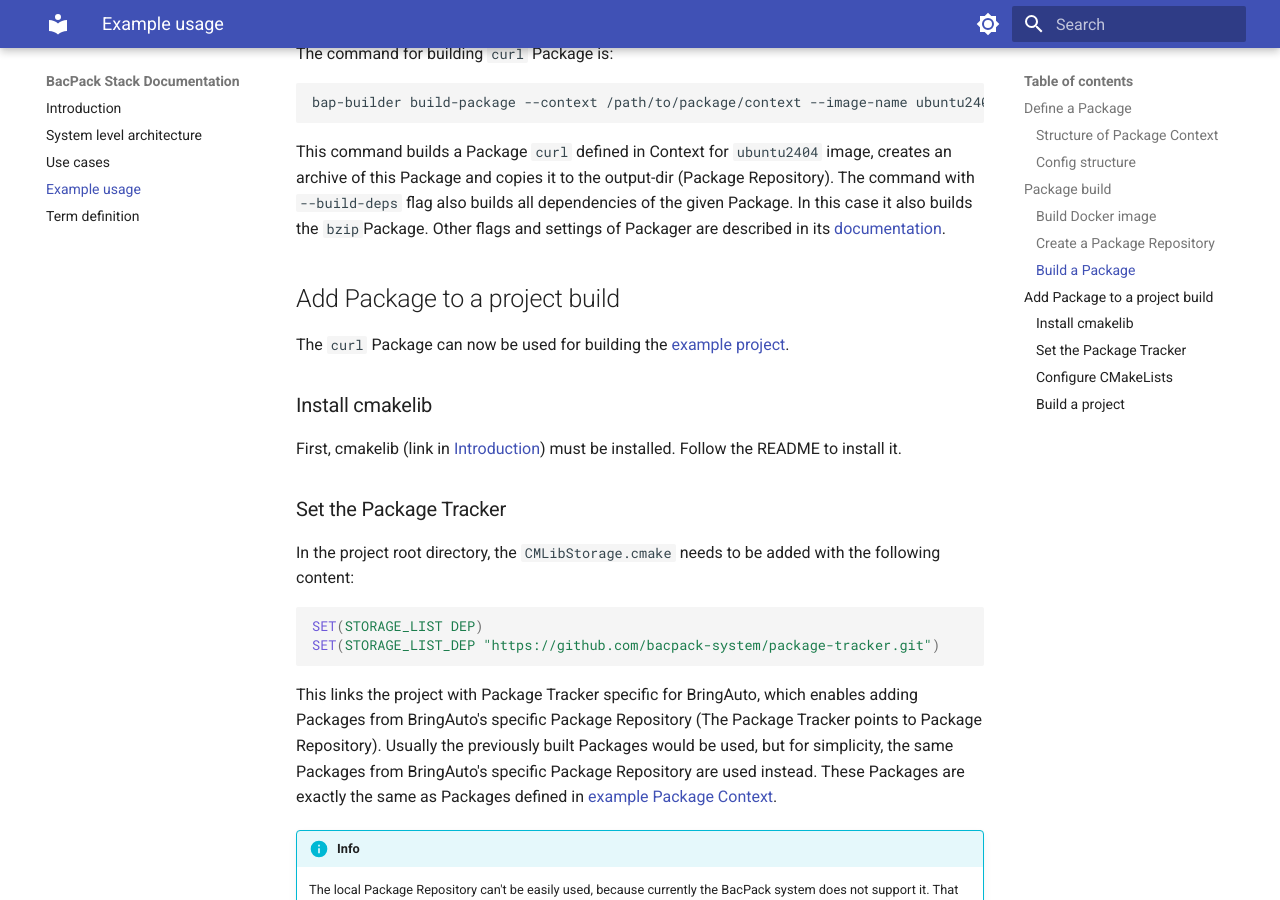
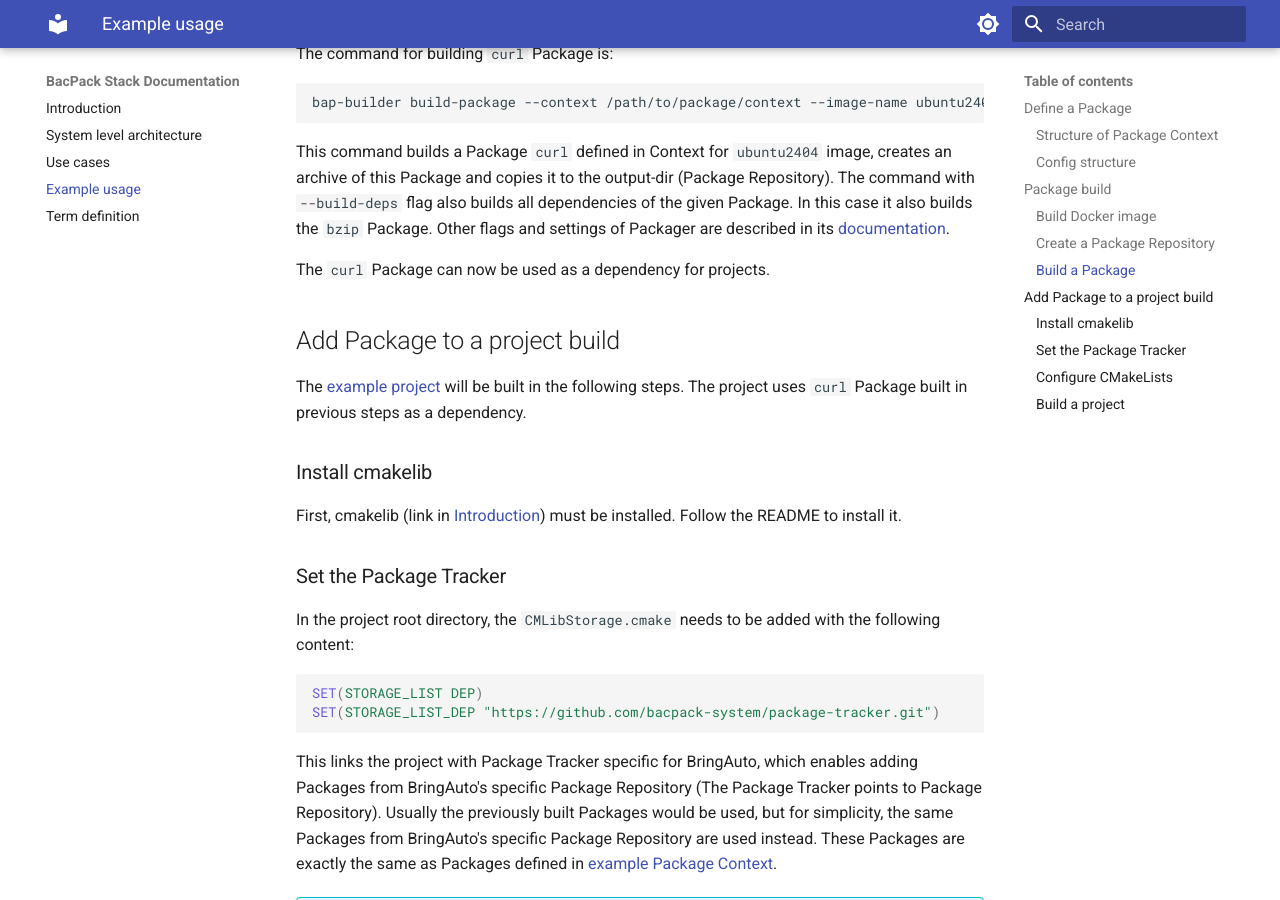
Before and after one commit to bacpack-system/bacpack-system.github.io, an MkDocs documentation site: the page built from docs/example_usage.md, in a window 1280 px wide and 900 px high, scrolled down 3002 px. Built offline with MkDocs 1.6.1 and Material for MkDocs 9.7.7, drawn with Linux system fonts in a browser that asks for light colours; some of the changed text lies outside the part shown.

Commit message:
Improve example usage

```diff
--- a/docs/example_usage.md
+++ b/docs/example_usage.md
@@ -143,13 +143,15 @@ bap-builder build-package --context /path/to/package/context --image-name ubuntu
 This command builds a Package `curl` defined in Context for `ubuntu2404` image, creates an archive
 of this Package and copies it to the output-dir (Package Repository). The command with
 `--build-deps` flag also builds all dependencies of the given Package. In this case it also builds
-the `bzip`Package. Other flags and settings of Packager are described in its
+the `bzip` Package. Other flags and settings of Packager are described in its
 [documentation](https://github.com/bacpack-system/packager/tree/master/doc).
+
+The `curl` Package can now be used as a dependency for projects.
 
 ## Add Package to a project build
 
-The `curl` Package can now be used for building the
-[example project](https://github.com/bacpack-system/example-project).
+The [example project](https://github.com/bacpack-system/example-project) will be built in the
+following steps. The project uses `curl` Package built in previous steps as a dependency.
 
 ### Install cmakelib
 
```
Also changed, not shown: other parts of docs/example_usage.md (+0 -3 lines).
